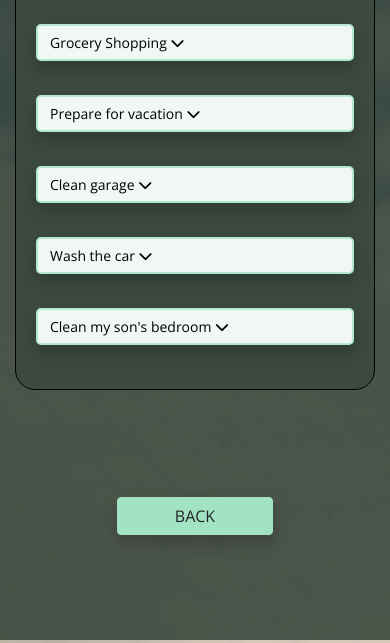
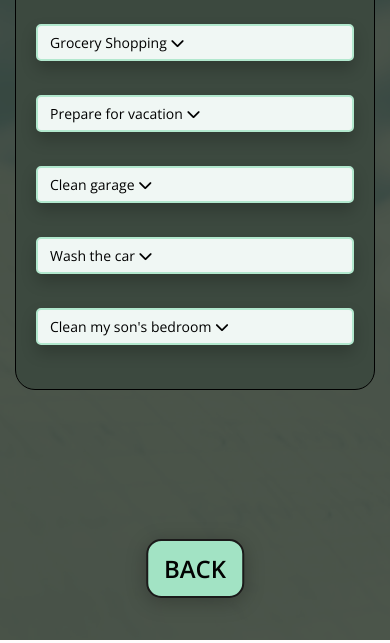
Before and after one commit to The-Aye-Team/Break-It-Down, a plain HTML site: page completed-tasks.html in a window 390 px wide. Shown: the part 204-847 px from the top of the page. Drawn offline with nearby package versions, Linux system fonts and the light colour scheme; files whose address does not match are found by name.

Commit message:
styled buttons to be fixed at bottom of screen

```diff
--- a/assets/css/completestyle.css
+++ b/assets/css/completestyle.css
@@ -1,3 +1,9 @@
+/* HIDIING TASKS CONTAINER, TASK CONTAINER BLOCKS BUTTON  */
+.tasks-container {
+    /* display: none; */
+}
+/* ======= */
+
 h1 {
     color:#D9D9D9;
     font-family: "Montserrat";
@@ -109,3 +115,24 @@ body::after {
 ul {
     list-style-type: '•  ';
 }
+#backBtnContainer {
+    position: fixed;
+    left: 50%;
+    bottom: 5vh;
+    transform: translate(-50%, 0);
+}
+#back {
+    border-radius: 15px;
+    border: 2px solid #1B1A1A;
+    box-shadow: 0px 4px 20px 0px rgba(0, 0, 0, 0.25);
+    height: 7vh;
+    z-index: 1;
+}
+#backText {
+    color: #020202;
+    font-family: Open Sans;
+    font-size: 24px;
+    font-style: normal;
+    font-weight: 600;
+    line-height: normal;
+}
--- a/completed-tasks.html
+++ b/completed-tasks.html
@@ -155,12 +155,13 @@
             </div>
           </div>
     </section>
-
+<div id="backBtnContainer" class="w-25">
     <div id="backButton">
-      <button class="btn btn-primary" id="back"
+      <button class="btn btn-primary w-100" id="back"
       onclick = "window.location.href = 'tasks.html';"
-      >BACK </button>
+      ><span id="backText">BACK</span></button>
     </div>
+  </div>
   </body>
   <script
     src="https://cdn.jsdelivr.net/npm/bootstrap@5.3.0/dist/js/bootstrap.bundle.min.js"
```
Also changed, not shown: assets/css/tasks.css (+16 -3 lines), tasks.html (+5 -5 lines).
